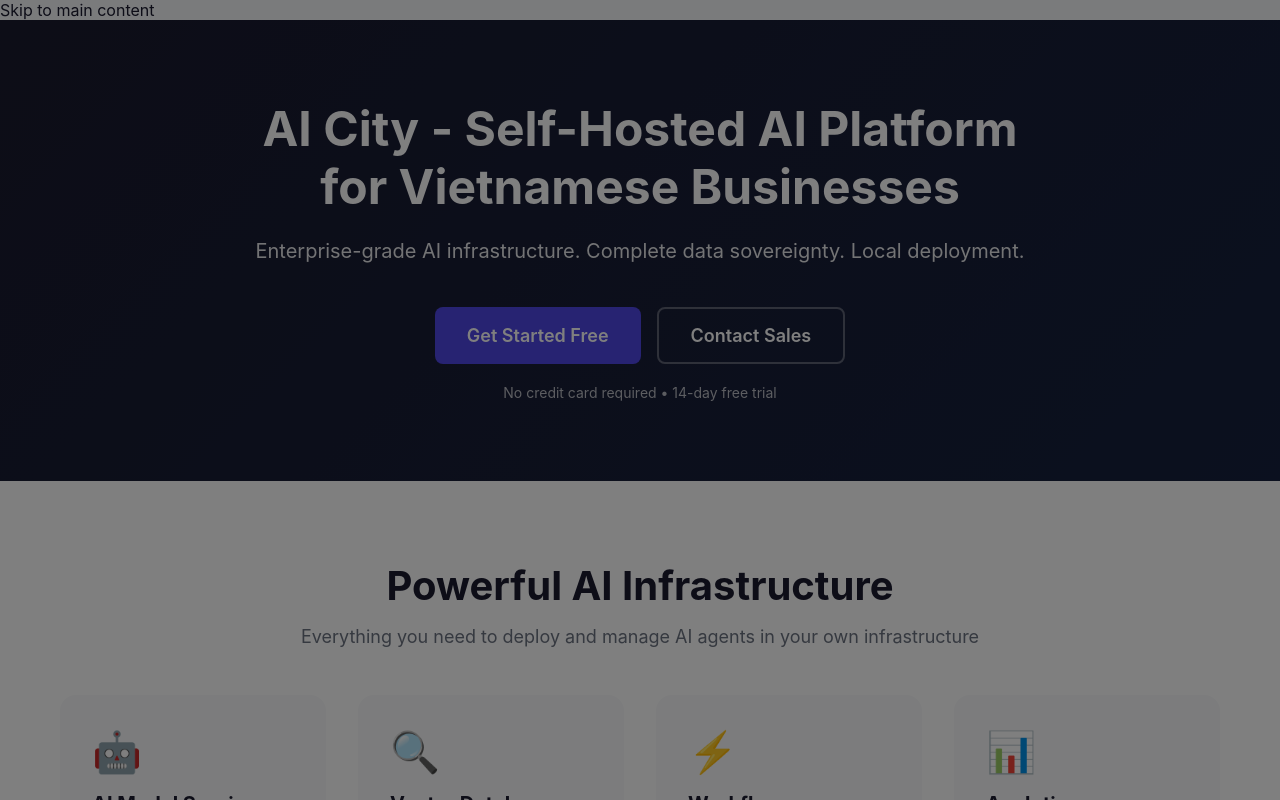
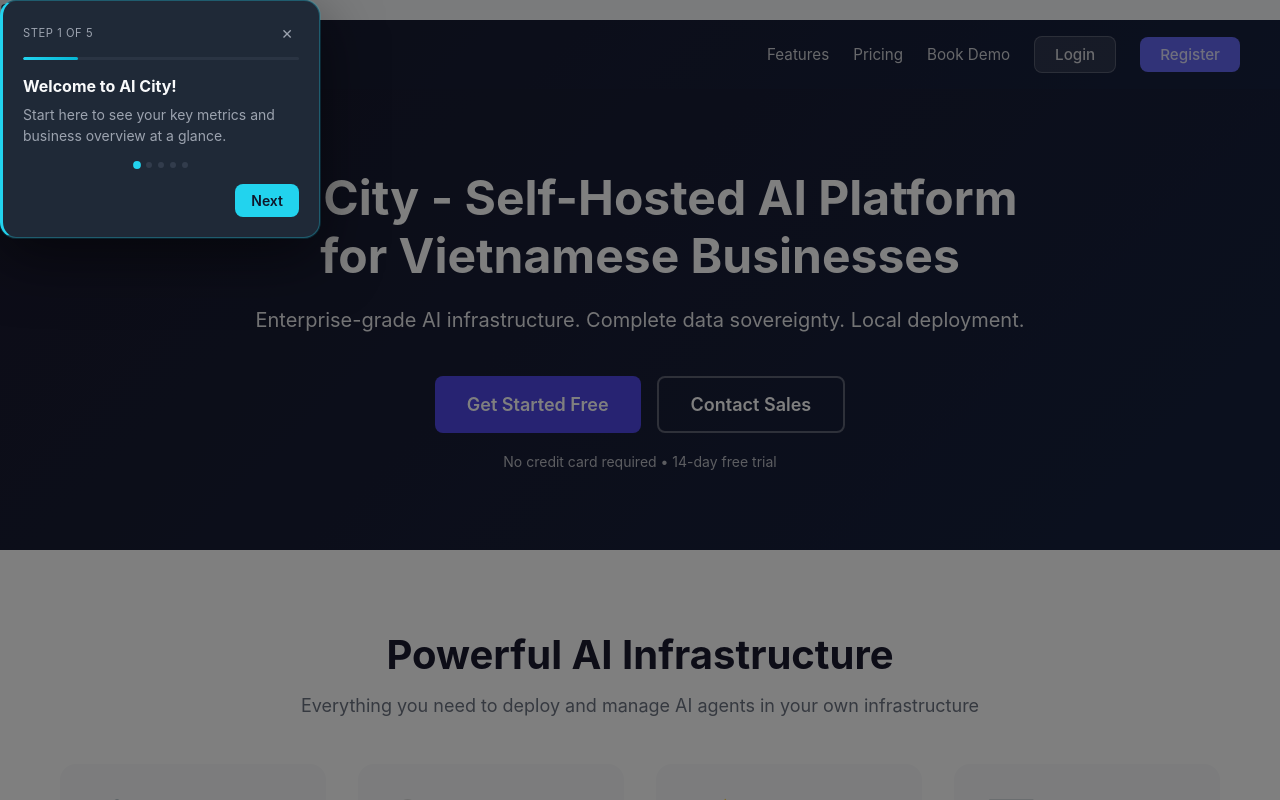
Before and after one commit to TungIT98/ai-city-frontend, a React (Vite) app in the folder frontend/: page / in a window 1280 px wide. Shown: the top 800 px of the page. Built offline with nearby package versions, Linux system fonts and the light colour scheme.

Commit message:
feat: add Register/Login navigation and /signup route (AIC-622)
- Add navigation bar with Register/Login buttons to Landing page
- Add /signup route pointing to Login component
- Update SEO meta tags in index.html
- Add .vercel to .gitignore

Co-Authored-By: Paperclip <noreply@paperclip.ing>

```diff
--- a/frontend/index.html
+++ b/frontend/index.html
@@ -4,9 +4,16 @@
     <meta charset="UTF-8" />
     <link rel="icon" type="image/svg+xml" href="/favicon.svg" />
     <meta name="viewport" content="width=device-width, initial-scale=1.0" />
-    <meta name="description" content="AI City Dashboard - Manage leads, analytics, and reports" />
+    <title>AI City - Self-Hosted AI Platform for Vietnamese Businesses</title>
+    <meta name="description" content="AI City - Enterprise-grade AI infrastructure with complete data sovereignty. Pricing from 2.99M VND/month. Deploy AI agents locally with Ollama, Qdrant vector DB, and n8n automation." />
+    <meta name="keywords" content="AI platform, self-hosted AI, Vietnamese AI, Ollama, Qdrant, enterprise AI, AI agents" />
+    <meta property="og:title" content="AI City - Self-Hosted AI Platform for Vietnamese Businesses" />
+    <meta property="og:description" content="Enterprise-grade AI infrastructure. Complete data sovereignty. Local deployment. Pricing from 2.99M VND/month." />
+    <meta property="og:type" content="website" />
+    <meta name="twitter:card" content="summary_large_image" />
+    <meta name="twitter:title" content="AI City - Self-Hosted AI Platform" />
+    <meta name="twitter:description" content="Enterprise-grade AI infrastructure. Complete data sovereignty. Pricing from 2.99M VND/month." />
     <meta name="theme-color" content="#1a1a2e" />
-    <title>AI City Dashboard</title>
   </head>
   <body>
     <div id="root"></div>
--- a/frontend/src/App.jsx
+++ b/frontend/src/App.jsx
@@ -75,6 +75,7 @@
             <Route path="/landing" element={<Landing />} />
             <Route path="/login" element={<Login />} />
             <Route path="/register" element={<Login />} />
+            <Route path="/signup" element={<Login />} />
             <Route path="/agent-marketplace" element={<AgentMarketplace />} />
             <Route
               path="/agent-dashboard"
--- a/frontend/src/pages/Landing.css
+++ b/frontend/src/pages/Landing.css
@@ -4,6 +4,71 @@
   color: #1a1a2e;
   background: #fff;
   min-height: 100vh;
+}
+
+/* Navigation */
+.landing-nav {
+  display: flex;
+  justify-content: space-between;
+  align-items: center;
+  padding: 16px 40px;
+  background: linear-gradient(135deg, #1a1a2e 0%, #16213e 100%);
+  position: sticky;
+  top: 0;
+  z-index: 100;
+}
+
+.nav-brand h1 {
+  color: white;
+  font-size: 1.5rem;
+  font-weight: 700;
+  margin: 0;
+}
+
+.nav-links {
+  display: flex;
+  align-items: center;
+  gap: 24px;
+}
+
+.nav-links a {
+  color: rgba(255, 255, 255, 0.8);
+  text-decoration: none;
+  font-size: 0.95rem;
+  transition: color 0.2s;
+}
+
+.nav-links a:hover {
+  color: white;
+}
+
+.nav-btn {
+  padding: 8px 20px;
+  border-radius: 8px;
+  font-size: 0.9rem;
+  font-weight: 500;
+  text-decoration: none;
+  transition: all 0.2s;
+}
+
+.nav-btn-secondary {
+  color: rgba(255, 255, 255, 0.9);
+  background: rgba(255, 255, 255, 0.1);
+  border: 1px solid rgba(255, 255, 255, 0.2);
+}
+
+.nav-btn-secondary:hover {
+  background: rgba(255, 255, 255, 0.2);
+  color: white;
+}
+
+.nav-btn-primary {
+  background: #6366f1;
+  color: white;
+}
+
+.nav-btn-primary:hover {
+  background: #4f46e5;
 }
 
 /* Hero Section */
--- a/frontend/src/pages/Landing.jsx
+++ b/frontend/src/pages/Landing.jsx
@@ -56,6 +56,20 @@
 
   return (
     <div className="landing">
+      {/* Navigation */}
+      <nav className="landing-nav">
+        <div className="nav-brand">
+          <h1>AI City</h1>
+        </div>
+        <div className="nav-links">
+          <a href="#features">Features</a>
+          <a href="#pricing">Pricing</a>
+          <a href="#book-demo">Book Demo</a>
+          <Link to="/login" className="nav-btn nav-btn-secondary">Login</Link>
+          <Link to="/signup" className="nav-btn nav-btn-primary">Register</Link>
+        </div>
+      </nav>
+
       {/* Hero Section */}
       <section className="hero">
         <div className="hero-content">
@@ -64,9 +78,9 @@
             Enterprise-grade AI infrastructure. Complete data sovereignty. Local deployment.
           </p>
           <div className="hero-buttons">
-            <button className="btn btn-primary btn-large" onClick={handleGetStarted}>
+            <Link to="/signup" className="btn btn-primary btn-large">
               Get Started Free
-            </button>
+            </Link>
             <button className="btn btn-secondary btn-large" onClick={handleContactSales}>
               Contact Sales
             </button>
@@ -353,11 +367,11 @@
         <h2>Ready to Get Started?</h2>
         <p>Join Vietnamese businesses already using AI City to power their AI infrastructure.</p>
         <div className="cta-buttons">
-          <a href="#book-demo" className="btn btn-primary btn-large">
-            Book a Free Demo
-          </a>
-          <Link to="/dashboard" className="btn btn-link">
-            View Demo Dashboard →
+          <Link to="/signup" className="btn btn-primary btn-large">
+            Get Started Free
+          </Link>
+          <Link to="/login" className="btn btn-link">
+            Already have an account? Login →
           </Link>
         </div>
       </section>
```
Also changed, not shown: 1 other file (tests, documents, lock files or other folders).
